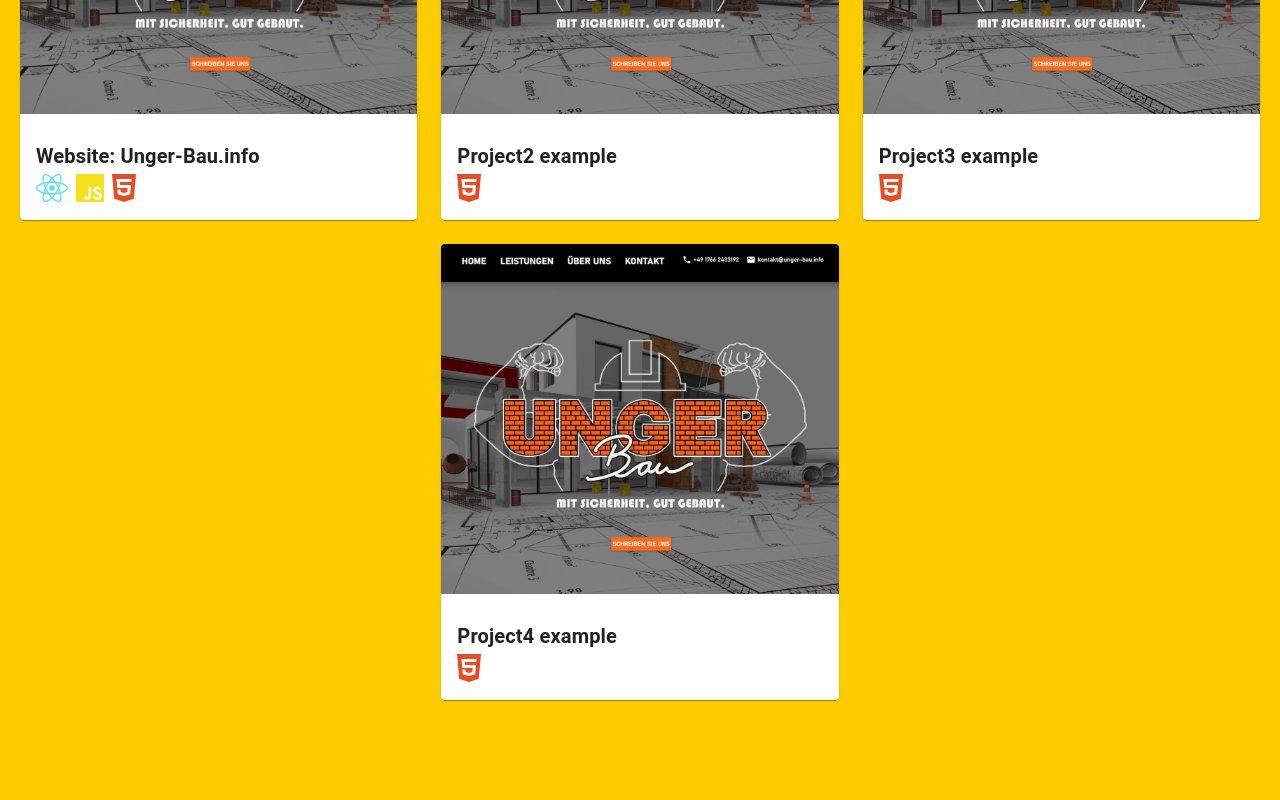
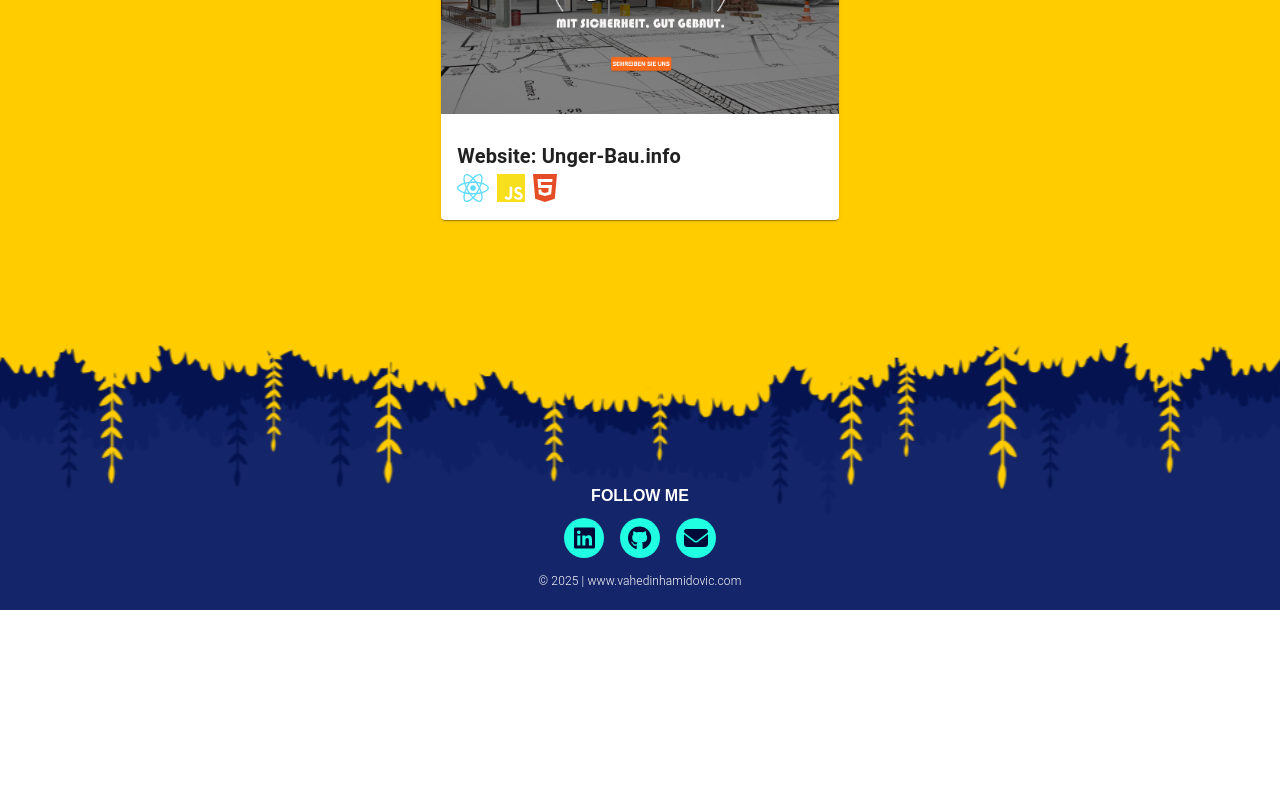
Before and after one commit to Vahedin1/Vahedin-PortFolio, a React (Vite) app: page /projects in a window 1280 px wide. Shown: the part 640-1440 px from the top of the page. After the commit the page ends 1250 px from the top, so only its background shows below. Built offline with nearby package versions, Linux system fonts and the light colour scheme.

Commit message:
Projects Fix

```diff
--- a/src/pages/Projects.jsx
+++ b/src/pages/Projects.jsx
@@ -17,24 +17,7 @@ const projects = [
     ],
     link: "/projects/unger",
   },
-  {
-    name: "Project2 example",
-    image: "/assets/project-unger/project-unger.webp",
-    skills: [{ icon: faHtml5, color: "#E44D26" }],
-    link: "/projects/unger",
-  },
-  {
-    name: "Project3 example",
-    image: "/assets/project-unger/project-unger.webp",
-    skills: [{ icon: faHtml5, color: "#E44D26" }],
-    link: "/projects/unger",
-  },
-  {
-    name: "Project4 example",
-    image: "/assets/project-unger/project-unger.webp",
-    skills: [{ icon: faHtml5, color: "#E44D26" }],
-    link: "/projects/unger",
-  },
+
 ];
 
   const Projects = () => {
```
